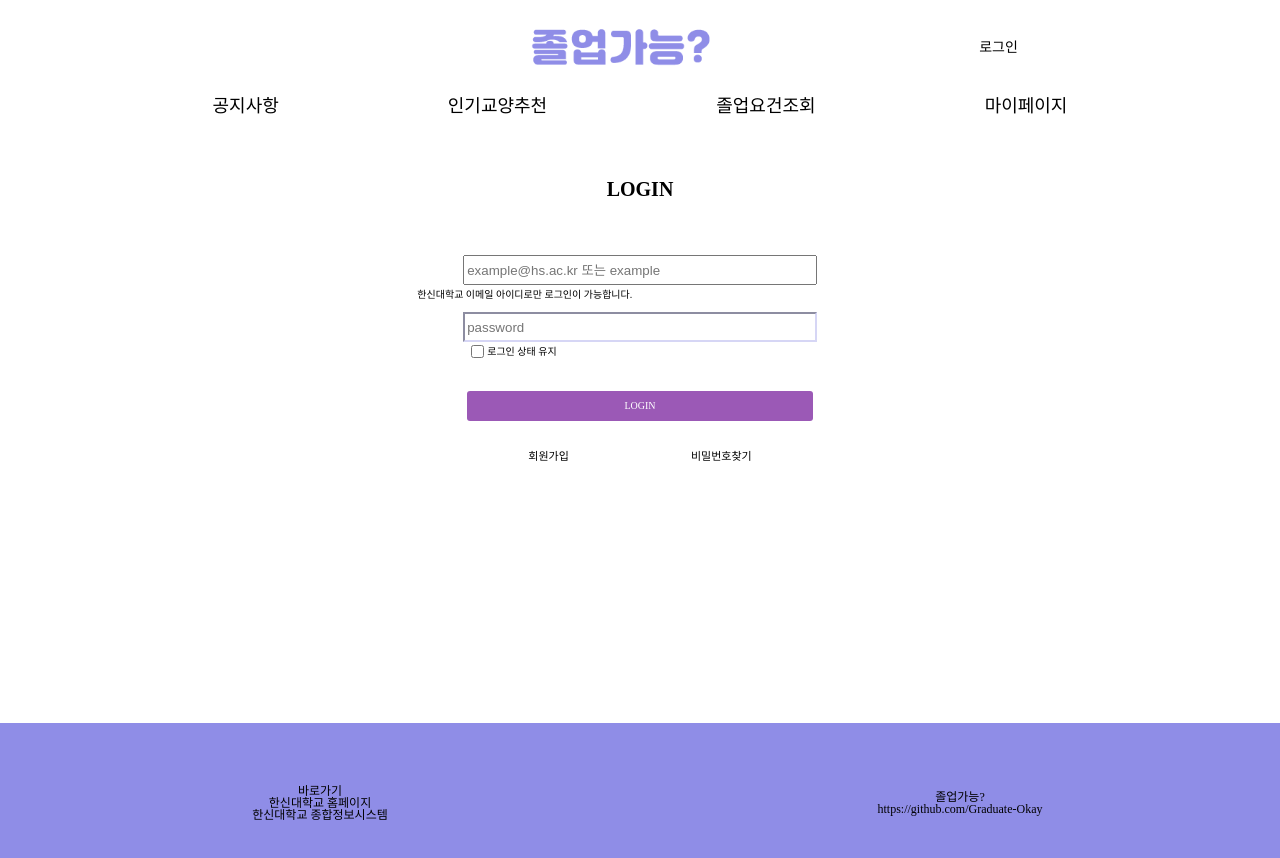
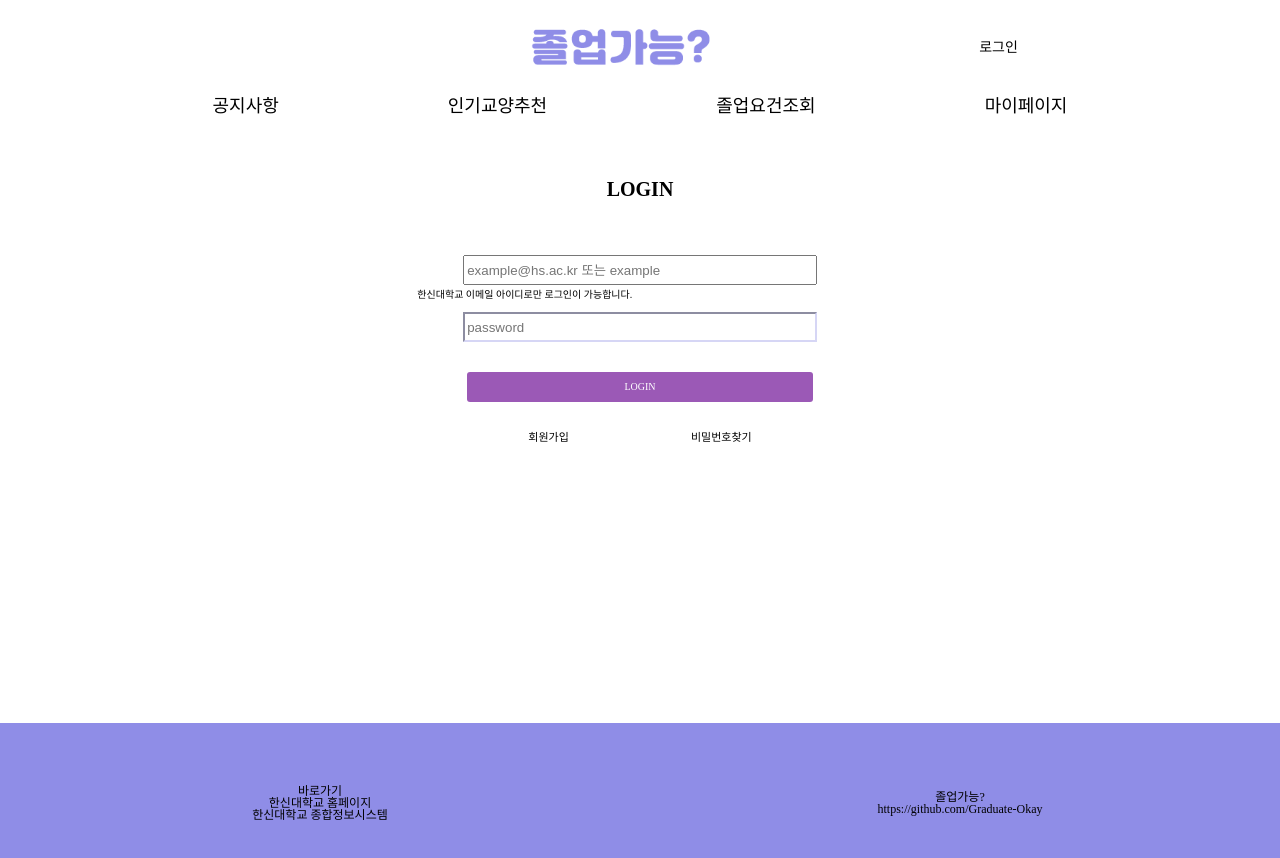
Before and after one commit to Graduate-Okay/Graduate-Okay-FE, a React (Create React App) app in the folder graduate-okay-fe/: page /login in a window 1280 px wide. Shown: the top 858 px of the page. Built offline with nearby package versions, Linux system fonts and the light colour scheme; no server answers; a web font is replaced by a local one.

Commit message:
Design : Login 디자인
- jwt로 토큰갱신하면서 로그인을 자동으로 연결되게 해줘서 해당 인풋창 삭제

```diff
--- a/graduate-okay-fe/src/pages/Login.tsx
+++ b/graduate-okay-fe/src/pages/Login.tsx
@@ -79,10 +79,7 @@ const Login: React.FC = () => {
           onKeyDown={handleKeyDown}
           autoFocus
         />
-        <LoginStatus>
-          <input type="checkbox" />
-          <p>로그인 상태 유지</p>
-        </LoginStatus>
+
         <SubmitLogin onClick={() => submitLogin()}>LOGIN</SubmitLogin>
         <Account>
           <p onClick={() => navigate(`/signup`)}>회원가입</p>
@@ -138,19 +135,6 @@ const LoginInput = styled.input`
   }
 `;
 
-const LoginStatus = styled.div`
-  display: flex;
-  align-items: center;
-  margin-top: 0.5rem;
-  @media ${({ theme }) => theme.device.tablet} {
-    width: 50%;
-    margin: 0 auto;
-  }
-  @media ${({ theme }) => theme.device.laptop} {
-    width: 30%;
-  }
-`;
-
 const SubmitLogin = styled.div`
   display: flex;
   width: 90%;
```
